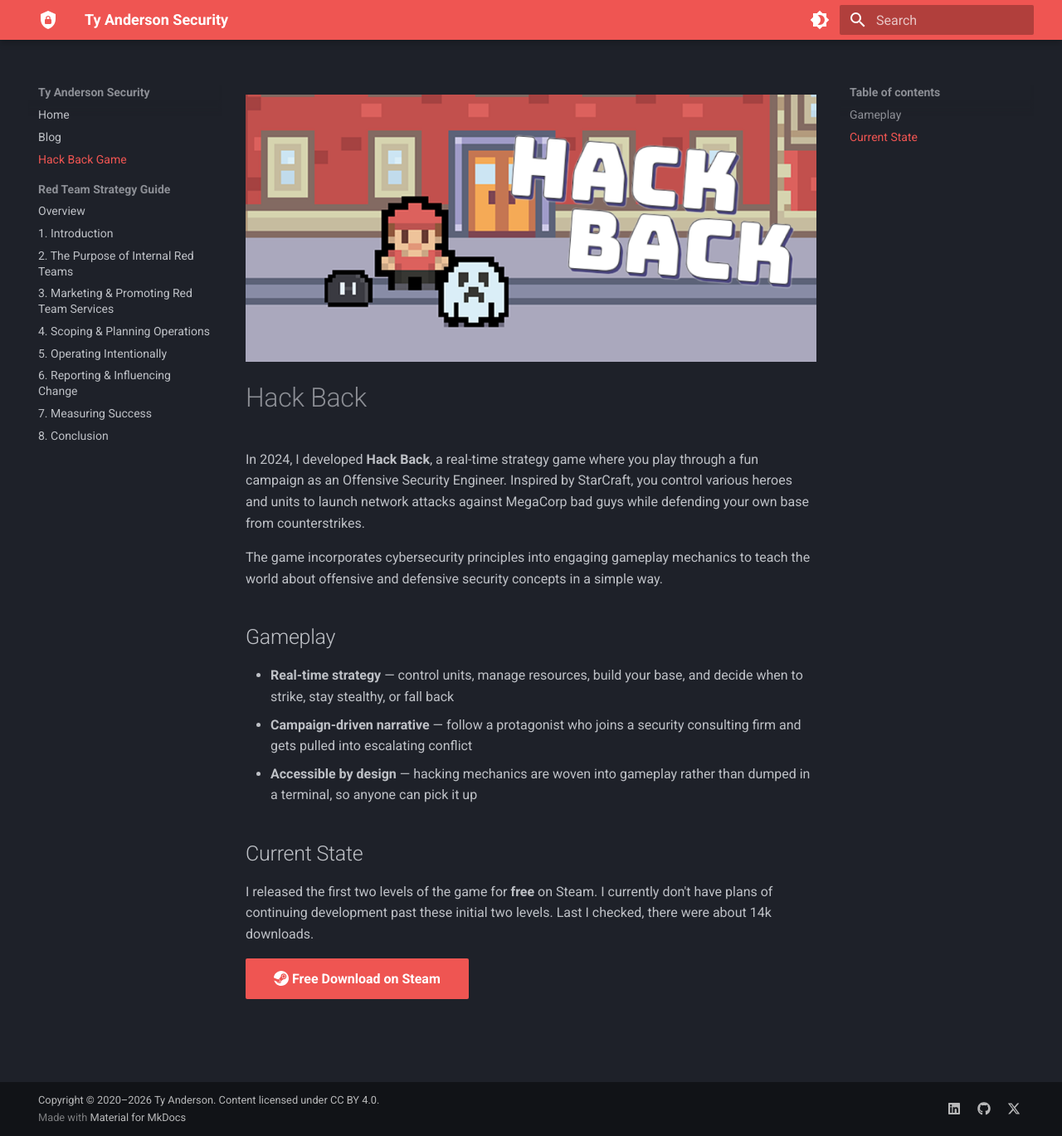
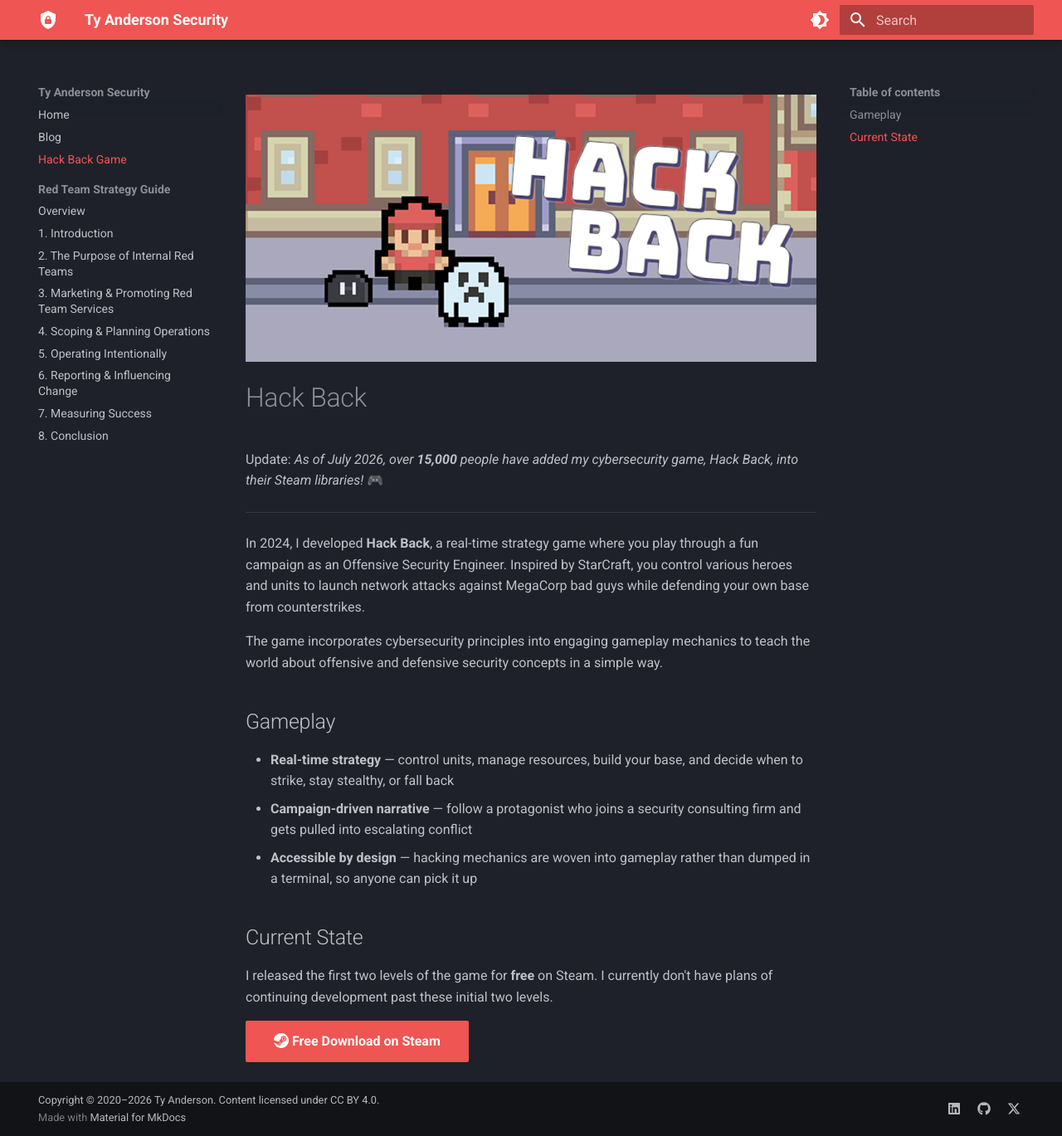
Before and after one commit to minispooner/minispooner.github.io, an MkDocs documentation site: the page built from docs/hackback/index.md, in a window 1280 px wide and 1369 px high. Shown: the whole window at 83% size. Built offline with MkDocs 1.6.1 and Material for MkDocs 9.7.7, drawn with Linux system fonts in a browser that asks for light colours.

Commit message:
update hackback stats

```diff
--- a/docs/hackback/index.md
+++ b/docs/hackback/index.md
@@ -1,6 +1,10 @@
 ![Hack Back](./header_campsule.png)
 
 # Hack Back
+
+Update: _As of July 2026, over **15,000** people have added my cybersecurity game, Hack Back, into their Steam libraries!_ 🎮
+
+---
 
 In 2024, I developed **Hack Back**, a real-time strategy game where you play through a fun campaign as an Offensive Security Engineer. Inspired by StarCraft, you control various heroes and units to launch network attacks against MegaCorp bad guys while defending your own base from counterstrikes.
 
@@ -14,6 +18,6 @@
 
 ## Current State
 
-I released the first two levels of the game for **free** on Steam. I currently don't have plans of continuing development past these initial two levels. Last I checked, there were about 14k downloads.
+I released the first two levels of the game for **free** on Steam. I currently don't have plans of continuing development past these initial two levels.
 
 [:simple-steam: Free Download on Steam](https://store.steampowered.com/app/3709680/Hack_Back/){ .md-button .md-button--primary }
```
